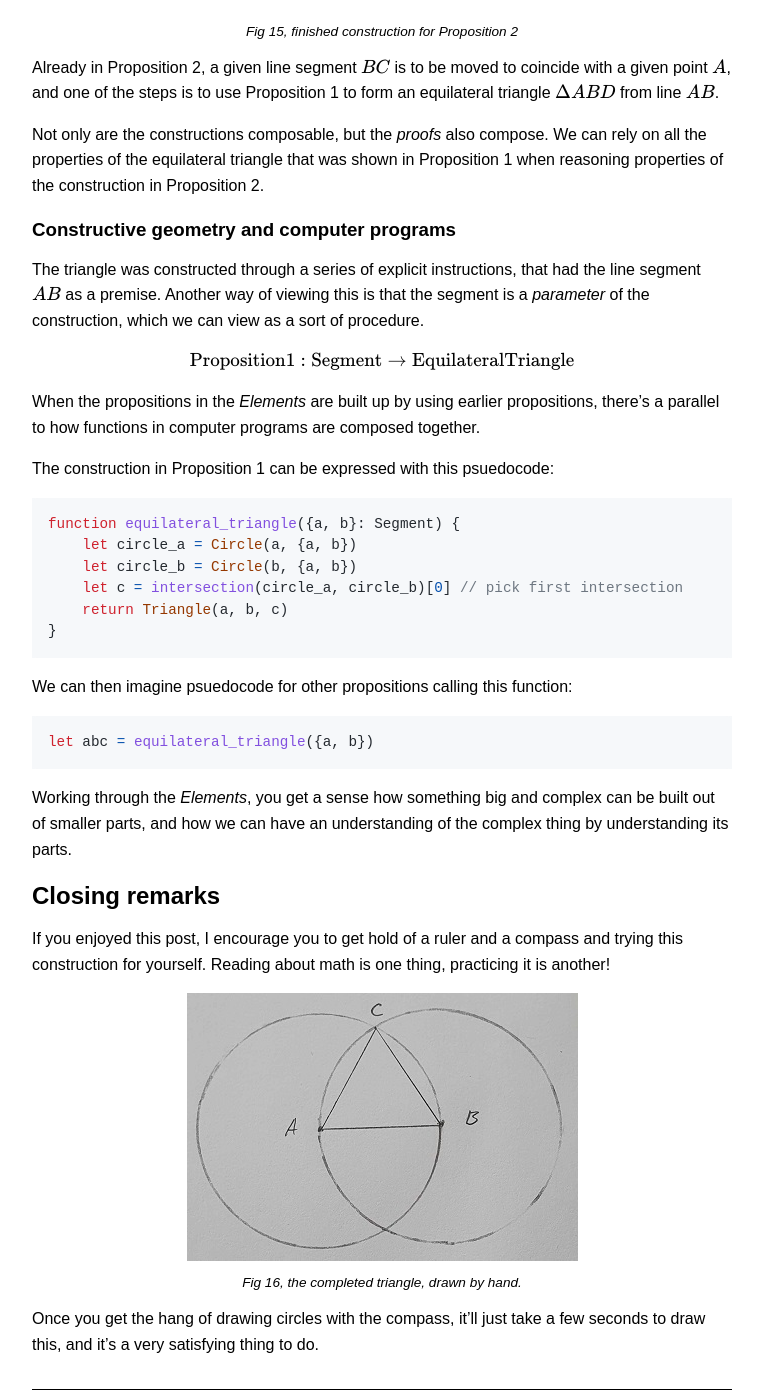
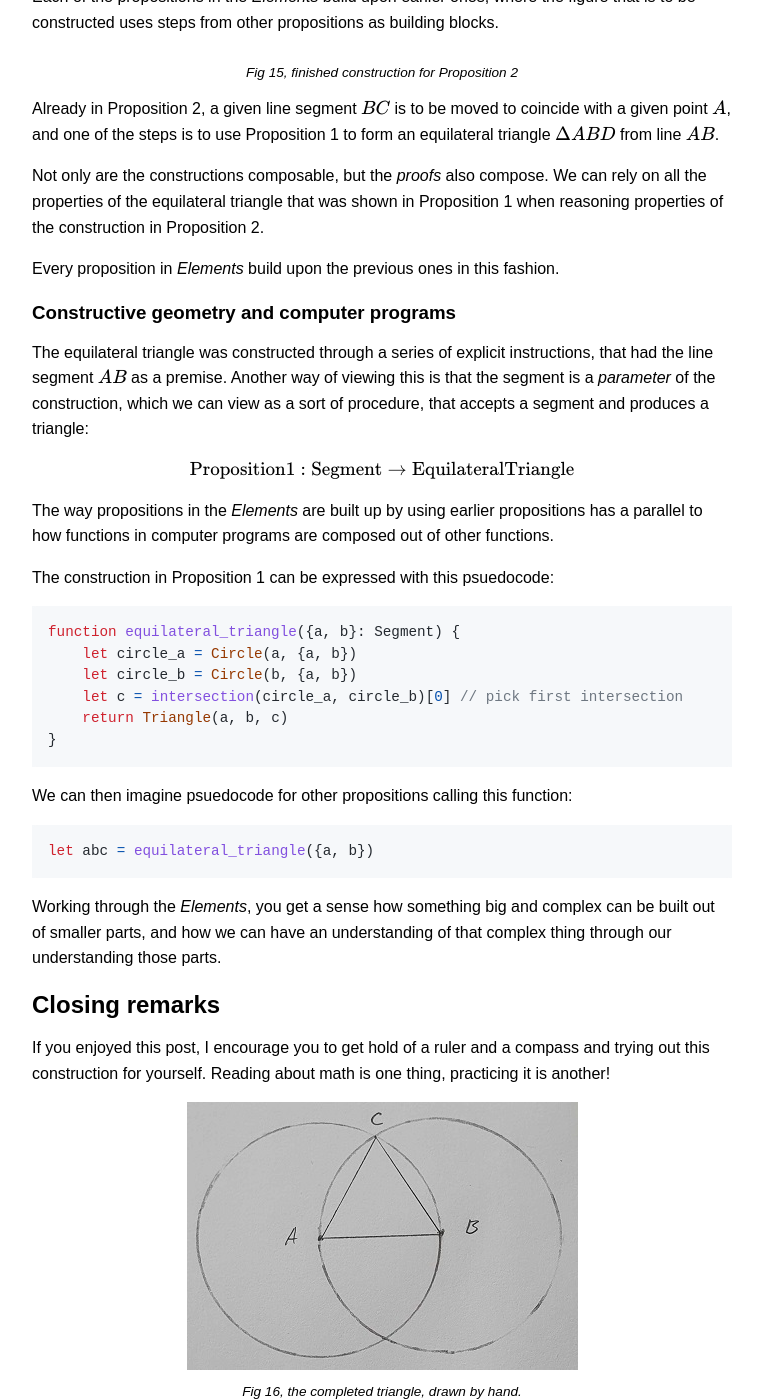
Before and after one commit to Warwolt/warwolt.github.io, a Jekyll site: the page built from _posts/2023-07-09-creating-an-equilateral-triangle.md, in a window 1280 px wide and 1400 px high, scrolled down 6437 px. Shown: the whole window, without its empty margins (258-1021 px from the left). Built offline with Jekyll 4.4.1, drawn with Linux system fonts in a browser that asks for light colours; some web fonts are replaced; formulas are drawn with MathJax 3; some of the changed text lies outside the part shown.

Commit message:
Update 2023-07-09-creating-an-equilateral-triangle.md

````diff
--- a/_posts/2023-07-09-creating-an-equilateral-triangle.md
+++ b/_posts/2023-07-09-creating-an-equilateral-triangle.md
@@ -113,7 +113,7 @@
 We now have tools and know how to use them, so we can start with constructing
 the equilateral triangle.
 
-The theory of the *Elements* is presented through a series of problems with solutions,
+The theory of the *Elements* is presented through a series of problems and solutions,
 where each problem is called a proposition. Each proposition begins with a
 statement of what is to be done, where the first proposition states the
 following problem:
@@ -214,7 +214,7 @@
     <figcaption>joining the segments AC and BC.</figcaption>
 </figure>
 
-The finished result is a triangle:
+The finished result is this triangle:
 
 <figure>
     <script type="text/tikz">
@@ -310,7 +310,9 @@
 \end{equation}
 $$
 
-To prove this, we'll use Axiom 1 from the *Elements*:
+An axiom is a statement that is accepted as true as the basis for an argument.
+
+To prove $(3)$, we'll use Axiom 1 from the *Elements*:
 
 > Things which equal the same thing also equal one another.
 
@@ -421,7 +423,6 @@
     <figcaption>finished construction for Proposition 2</figcaption>
 </figure>
 
-
 Already in Proposition 2, a given line segment $BC$ is to be moved to coincide
 with a given point $A$, and one of the steps is to use Proposition 1 to form an
 equilateral triangle $\Delta ABD$ from line $AB$.
@@ -430,20 +431,21 @@
 rely on all the properties of the equilateral triangle that was shown in
 Proposition 1 when reasoning properties of the construction in Proposition 2.
 
+Every proposition in *Elements* build upon the previous ones in this fashion.
+
 ### Constructive geometry and computer programs
 
-The triangle was constructed through a series of explicit instructions, that had
+The equilateral triangle was constructed through a series of explicit instructions, that had
 the line segment $AB$ as a premise. Another way of viewing this is that the
 segment is a *parameter* of the construction, which we can view as a sort of
-procedure.
+procedure, that accepts a segment and produces a triangle:
 
 $$
 \text{Proposition1} : \text{Segment} \rightarrow \text{EquilateralTriangle}
 $$
 
-When the propositions in the *Elements* are built up by using earlier
-propositions, there's a parallel to how functions in computer programs are
-composed together.
+The way propositions in the *Elements* are built up by using earlier
+propositions has a parallel to how functions in computer programs are composed out of other functions.
 
 The construction in Proposition 1 can be expressed with this psuedocode:
 
@@ -463,13 +465,13 @@
 ```
 
 Working through the *Elements*, you get a sense how something big and complex can be
-built out of smaller parts, and how we can have an understanding of the complex
-thing by understanding its parts.
+built out of smaller parts, and how we can have an understanding of that complex
+thing through our understanding those parts.
 
 ## Closing remarks
 
 If you enjoyed this post, I encourage you to get hold of a ruler and a compass
-and trying this construction for yourself. Reading about math is one thing,
+and trying out this construction for yourself. Reading about math is one thing,
 practicing it is another!
 
 <figure>
````
Also changed, not shown: other parts of _posts/2023-07-09-creating-an-equilateral-triangle.md (+7 -7 lines).
